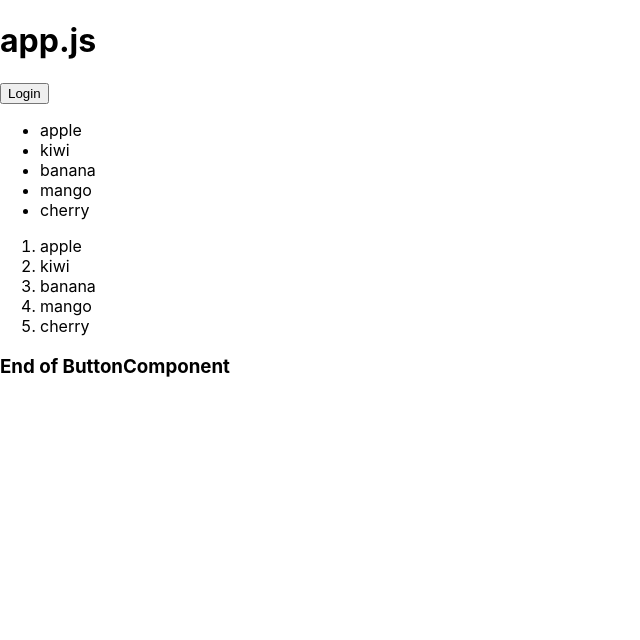
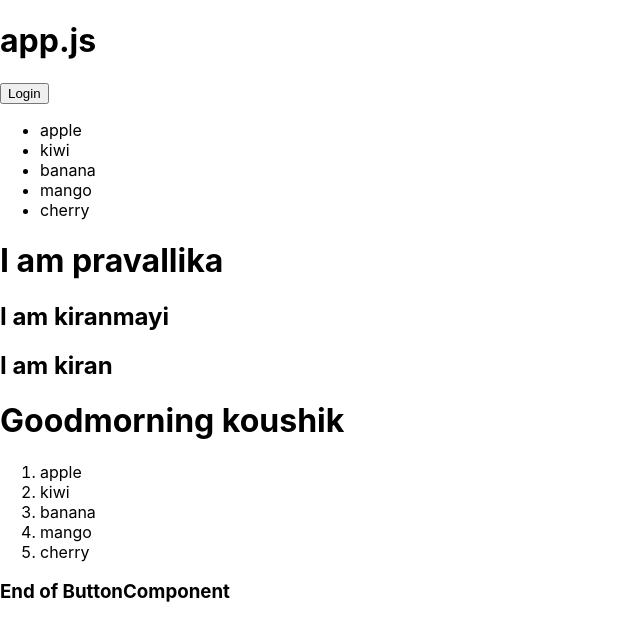
Before and after one commit to pravali414/ReactJs_cls, a React (Create React App) app: page / in a window 1280 px wide. Shown: the top 640 px of the page, without its empty margins (0-640 px from the left). Built offline with nearby package versions, Linux system fonts and the light colour scheme.

Commit message:
fivteen-dec

```diff
--- a/src/App.js
+++ b/src/App.js
@@ -3,6 +3,9 @@ import ButtonComponent from "./components/button-component";
 import Listcomponent from "./components/list/list";
 import Orderlist from "./components/list/ordered-list";
 import ListItems from "./components/list/listitems/listitems";
+import Headingcomponent,{Headingcomponent3,Headingcomponent2} from "./components/heading/heading";
+import { Greeting } from "./components/greeting/greeting";
+
 function App() {
   return (
     <div>
@@ -11,6 +14,12 @@ function App() {
       <h1>app.js</h1>
       <ButtonComponent/>
  <Listcomponent/>
+
+ <Headingcomponent/>
+ <Headingcomponent3/>
+ <Headingcomponent2/>
+ <Greeting/>
+
 
 
       <Orderlist/>
--- /dev/null
+++ b/src/components/greeting/greeting.js
@@ -0,0 +1,9 @@
+
+ export const Greeting=()=>{
+    const name="koushik"
+    return(
+        <div>
+            <h1>Goodmorning {name}</h1>
+        </div>
+    );
+}
--- /dev/null
+++ b/src/components/heading/heading.js
@@ -0,0 +1,28 @@
+
+
+  const Headingcomponent=()=>{
+    return(
+        <div>
+            <h1>I am pravallika</h1>
+        </div>
+    );
+
+}
+export default Headingcomponent;
+
+export const Headingcomponent2=()=>{
+    return(
+        <div>
+            <h2> I am kiran</h2>
+        </div>
+    );
+}
+
+
+ export const Headingcomponent3=()=>{
+    return(
+        <div>
+            <h2> I am kiranmayi</h2>
+        </div>
+    );
+}
```
